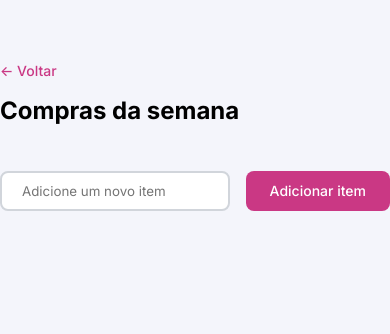
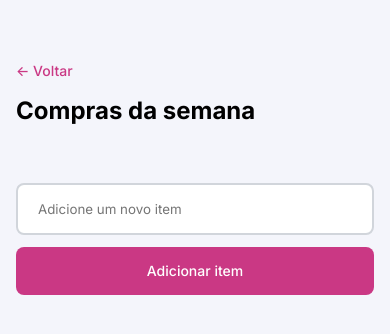
Before and after one commit to guithr/shopping-list, a plain HTML site: page index.html in a window 390 px wide. Shown: the part 68-402 px from the top of the page. Drawn offline with Linux system fonts and the light colour scheme.

Commit message:
feat: finalize responsive design

```diff
--- a/assets/script/app.js
+++ b/assets/script/app.js
@@ -69,7 +69,7 @@ function newItem(event) {
 
     const deleteIcon = document.createElement("span");
     deleteIcon.classList.add("alert-close");
-    deleteIcon.innerHTML = `<img src="./assets/images/icons/warning-circle-filled.svg" alt="">`;
+    deleteIcon.innerHTML = ` <img src="./assets/images/icons/delete-small.svg" alt="">`;
     alert.appendChild(deleteIcon);
 
     // Adicionar evento para remover o alerta
--- a/assets/styles/global.css
+++ b/assets/styles/global.css
@@ -65,4 +65,5 @@ body {
 .container {
   max-width: 39.1875rem;
   margin-inline: auto;
+  padding-inline: 1rem;
 }
--- a/assets/styles/style.css
+++ b/assets/styles/style.css
@@ -108,6 +108,7 @@ form {
 }
 
 .alert {
+  margin-top: 2.25rem;
   display: flex;
   align-items: center;
   justify-content: space-between;
@@ -131,3 +132,20 @@ form {
   background: none; /* Remove o fundo padrão do botão */
   cursor: pointer; /* Mostra o cursor de mão */
 }
+
+@media (width <= 25.5em) {
+  form {
+    & .input-wrapper {
+      flex-direction: column;
+      gap: 0.75rem;
+      & input {
+        padding-left: 1.25rem;
+        padding-block: 1rem;
+        margin-right: 0;
+      }
+      button {
+        padding: 1rem 1.5rem;
+      }
+    }
+  }
+}
```
